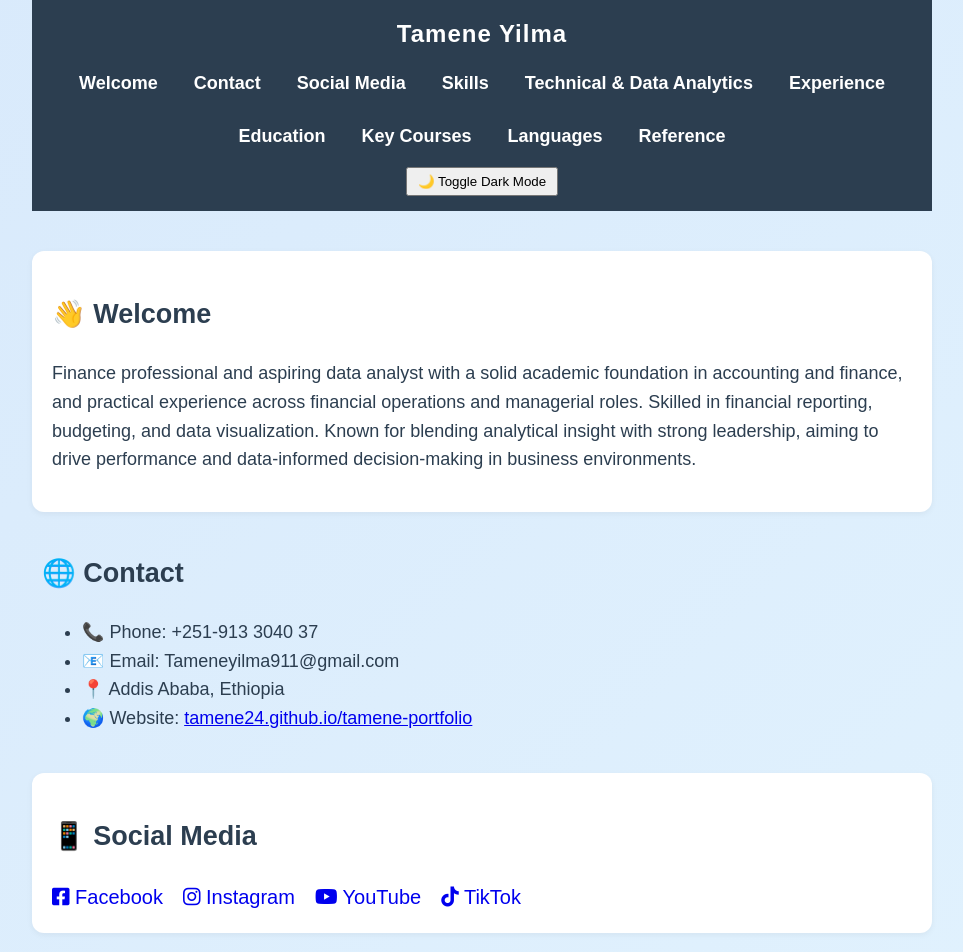
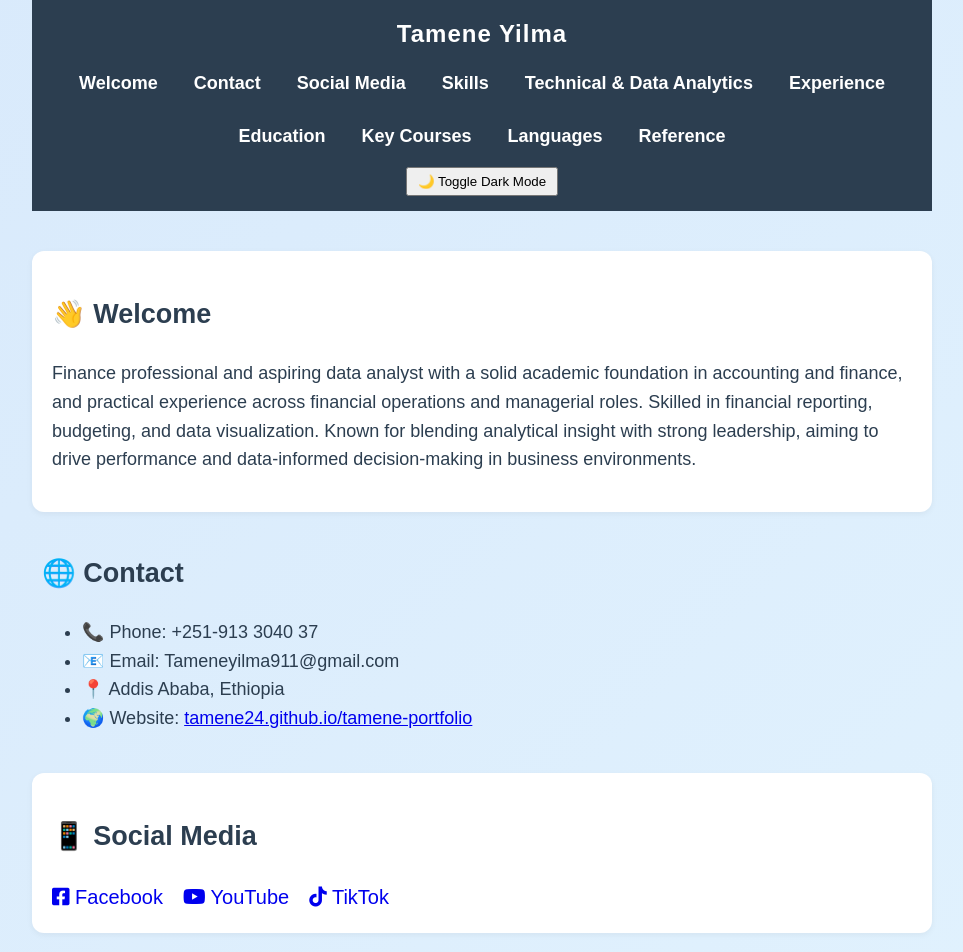
Before and after one commit to Tamene24/tamene-portfolio, a plain HTML site: page index.html in a window 1280 px wide. Shown: the top 952 px of the page, without its empty margins (158-1121 px from the left). Drawn offline with Linux system fonts and the light colour scheme.

Commit message:
Update index.html

```diff
--- a/index.html
+++ b/index.html
@@ -3,6 +3,7 @@
 <head>
   <meta charset="UTF-8" />
   <meta name="viewport" content="width=device-width, initial-scale=1.0" />
+  <meta name="theme-color" content="#2c3e50" />
   <title>Tamene Yilma - Portfolio</title>
   <link rel="stylesheet" href="style.css" />
   <!-- Load Font Awesome for social media icons -->
@@ -60,7 +61,6 @@
     <h2>📱 Social Media</h2>
     <div class="social-icons">
       <a href="https://www.facebook.com/St.Athnasius" target="_blank" aria-label="Facebook"><i class="fab fa-facebook-square"></i> Facebook</a>
-      <a href="https://www.instagram.com/tame_2424" target="_blank" aria-label="Instagram"><i class="fab fa-instagram"></i> Instagram</a>
       <a href="https://www.youtube.com/@Tamey24" target="_blank" aria-label="YouTube"><i class="fab fa-youtube"></i> YouTube</a>
       <a href="https://www.tiktok.com/@citizens104" target="_blank" aria-label="TikTok"><i class="fab fa-tiktok"></i> TikTok</a>
     </div>
```
